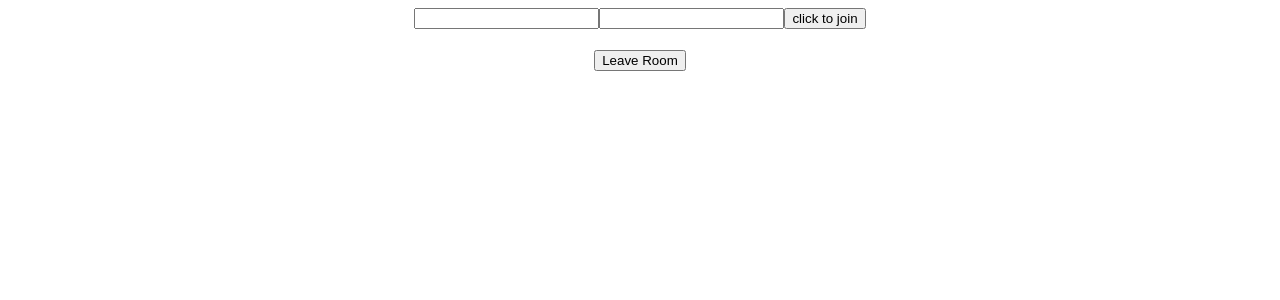
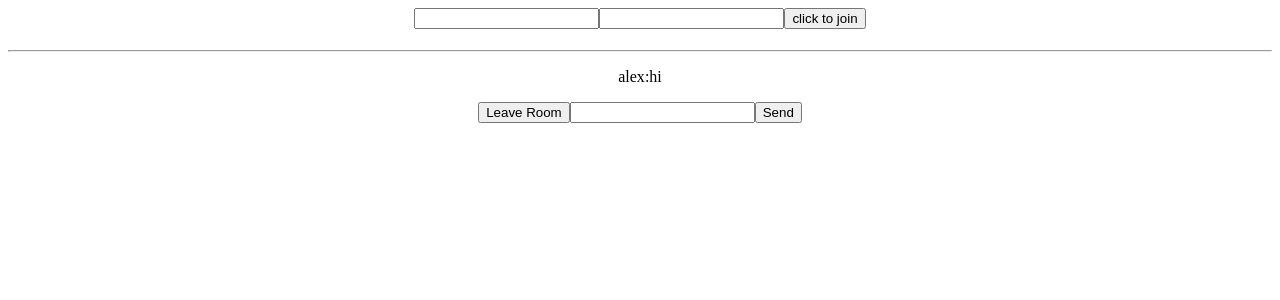
Before and after one commit to Youssef25331/chatting-app, a React (Create React App) app in the folder client/: page / in a window 1280 px wide. Shown: the top 300 px of the page. Built offline with nearby package versions, Linux system fonts and the light colour scheme; no server answers.

Commit message:
Added basic chat example

```diff
--- a/client/src/App.jsx
+++ b/client/src/App.jsx
@@ -5,12 +5,8 @@ import Room from "./Room";
 
 const socket = io.connect("http://localhost:8081");
 
-socket.on('hello', (args) => {
-  console.log(args)
-})
 function App() {
 
-  useEffect(() => console.log(socket), [socket])
   const [usernameInput, setUsernameInput] = useState("");
   const [roomInput, setRoomInput] = useState("");
 
@@ -27,8 +23,8 @@ function App() {
   }
 
   function handleJoin() {
-    setUsername(() =>  usernameInput)
-    setRoom(() =>  roomInput)
+    setUsername(() => usernameInput)
+    setRoom(() => roomInput)
     socket.emit('join_room', [usernameInput, roomInput])
   }
 
--- a/client/src/Room.jsx
+++ b/client/src/Room.jsx
@@ -1,19 +1,33 @@
-import React from 'react'
+import React, { useState } from 'react'
 
 function Room({ socket, roomName }) {
+  const [messageInput, setMessageInput] = useState("");
+
+  const [messages, setMessages] = useState([{date:'1',sender:'alex',content:'hi'}])
 
   function leaveRoom() {
     socket.emit('leave_room', roomName)
   }
+
+  function sendMessage() {
+
+  }
+
   return (
     <div>
       <div className="chat-header">
         <h1>{roomName}</h1>
       </div>
       <div className="chat-body">
+        <hr />
       </div>
       <div className="chat-footer">
+        {
+        messages.map((message) => (<p>{message.sender}:{message.content}</p>))
+      }
         <button type="button" className='leave-button' onClick={leaveRoom}>Leave Room</button>
+        <input type='text' onChange={(e) => setMessageInput(e.target.value)} value={messageInput} />
+        <button onClick={sendMessage} type="">Send</button>
       </div>
     </div>
 
```
